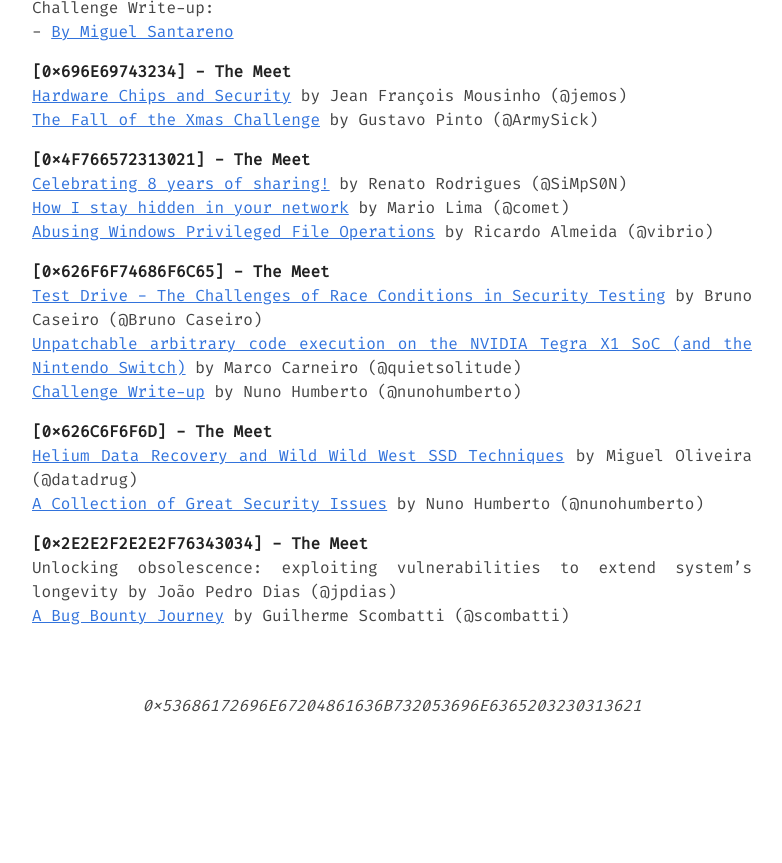
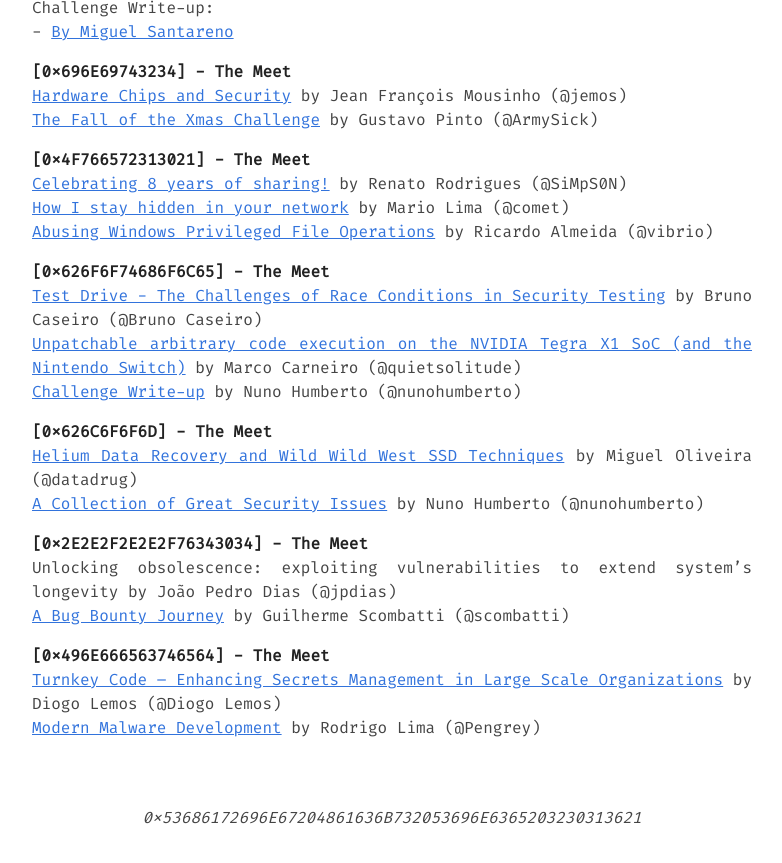
Before and after one commit to 0xOPOSEC/0xOPOSEC.github.io, a Jekyll site: the page built from talks.md, in a window 1280 px wide and 900 px high, scrolled down 7804 px. Shown: the top 863 px of the window, without its empty margins (248-1030 px from the left). Built offline with Jekyll 4.4.1, drawn with Linux system fonts in a browser that asks for light colours; before the commit the page ends 8592 px from its top, so only the background shows below that.

Commit message:
Add 0x496E666563746564 Materials

```diff
--- a/talks.md
+++ b/talks.md
@@ -338,3 +338,7 @@ Challenge Write-up:
 **\[0x2E2E2F2E2E2F76343034\] - The Meet**
 Unlocking obsolescence: exploiting vulnerabilities to extend system's longevity by João Pedro Dias (@jpdias)
 [A Bug Bounty Journey](https://www.dropbox.com/scl/fi/atz815sdv8kfse0ow3rw8/A-Bug-Bounty-Journey.pdf?rlkey=z15xwn1cju2ear1kubkii22vq&st=0n2de3xq&dl=1) by Guilherme Scombatti (@scombatti)
+
+**\[0x496E666563746564\] - The Meet**
+[Turnkey Code – Enhancing Secrets Management in Large Scale Organizations](https://www.dropbox.com/scl/fi/stxbejlndru4j7fv75y4i/Turnkey-Code-0x496E666563746564-by-Diogo-Lemos.pdf?rlkey=8woquiv0xj6zormqa3vhj0js4&st=3esn0lf9&dl=1) by Diogo Lemos (@Diogo Lemos)
+[Modern Malware Development](https://www.dropbox.com/scl/fi/296v6b0o3ugnpcrs5dm0e/Modern-Malware-Development-by-Rodrigo-Lima.pdf?rlkey=gda9vd6m7ixdozzavp7h8my3q&st=h2fx1ci6&dl=1) by Rodrigo Lima (@Pengrey)
```
